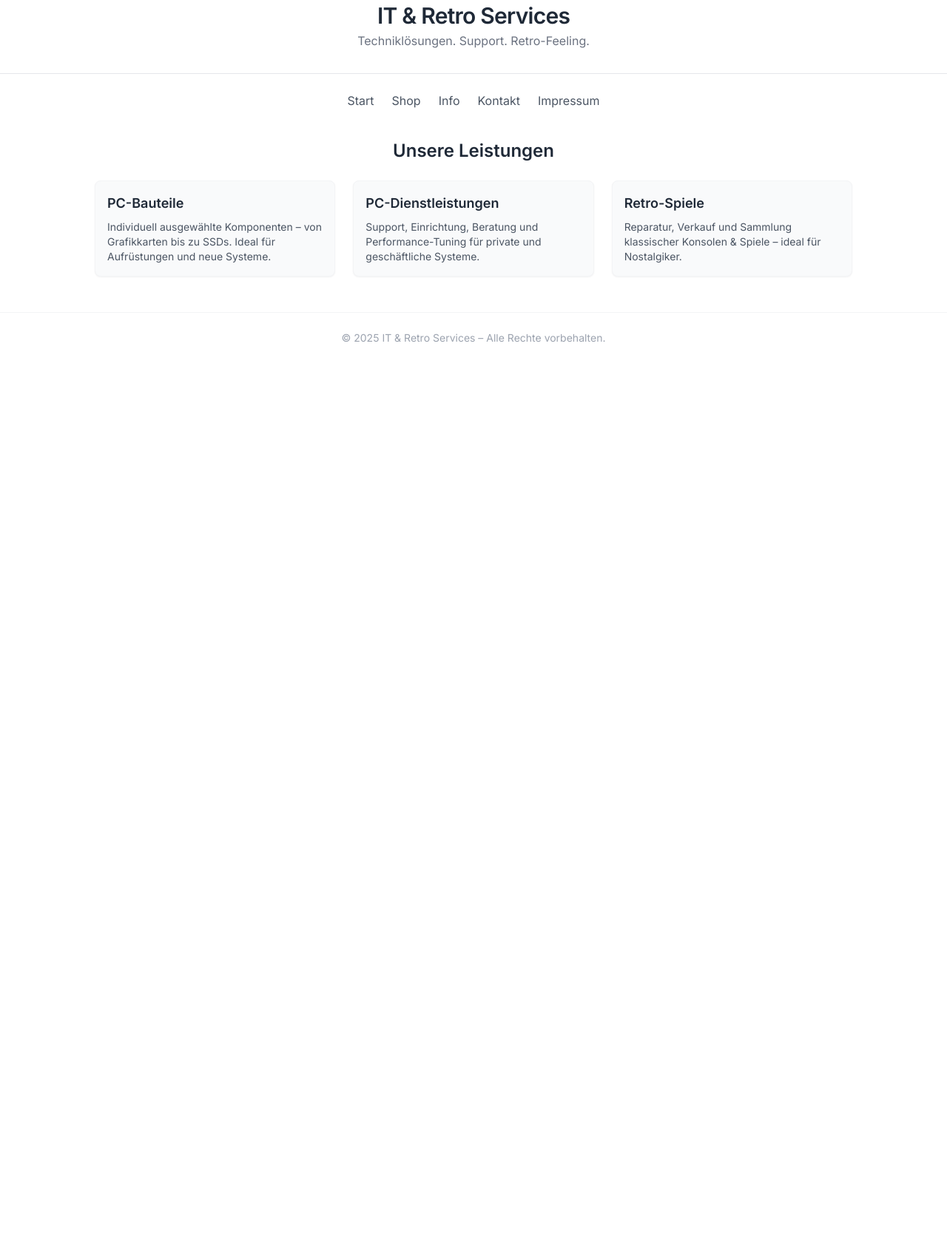
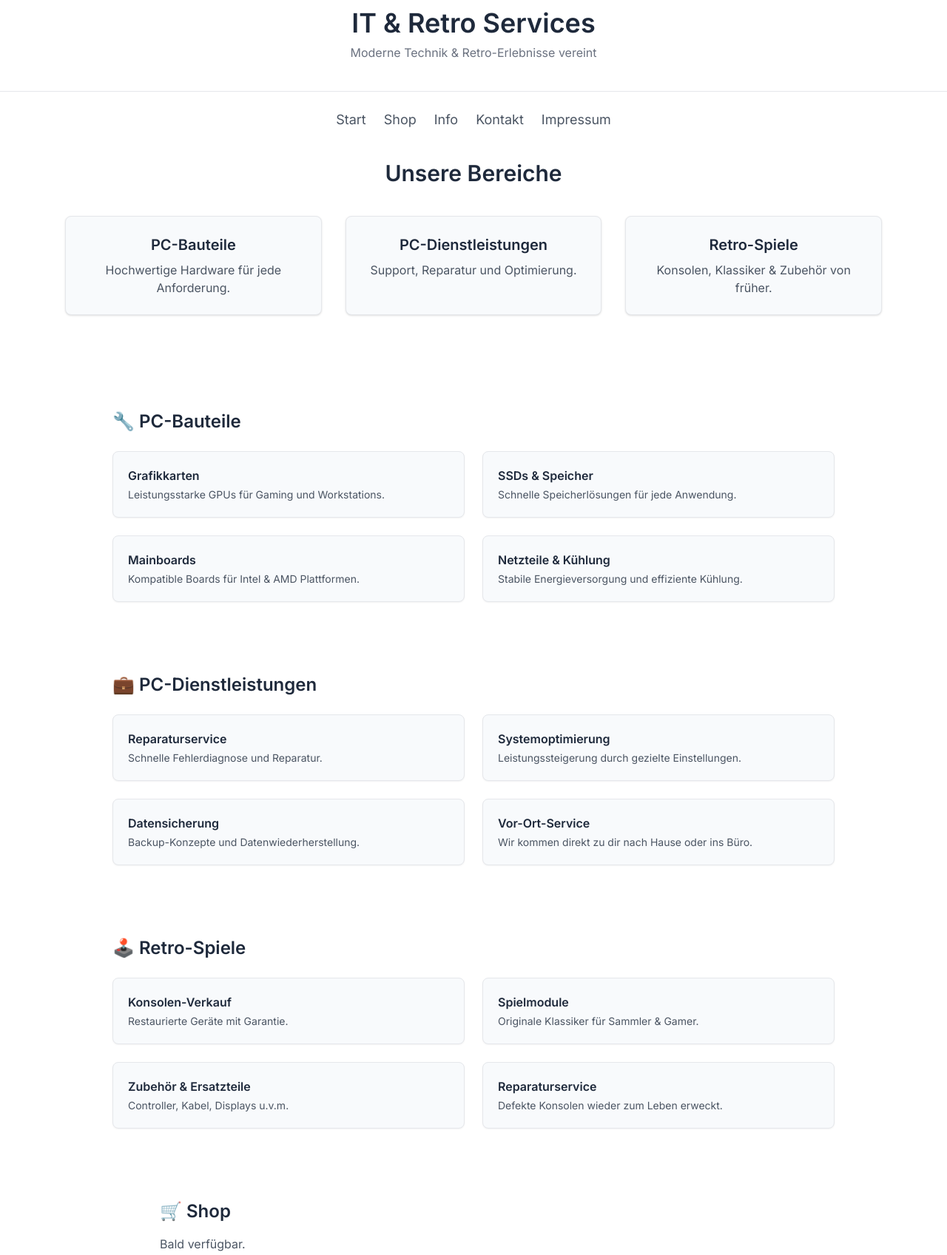
Before and after one commit to davosiebenacht11/website, a plain HTML site: page index.html in a window 1280 px wide. Shown: the part 29-1726 px from the top of the page at 74% size. Before the commit the page ends 800 px from the top, so only its background shows below. Drawn offline with nearby package versions, Linux system fonts and the light colour scheme.

Commit message:
Update index.html

```diff
--- a/index.html
+++ b/index.html
@@ -10,9 +10,9 @@
       theme: {
         extend: {
           colors: {
-            primary: "#2563eb",
-            lightGray: "#f9fafb",
-            darkText: "#1f2937"
+            primary: "#3b82f6",
+            light: "#f8fafc",
+            darkText: "#1e293b"
           },
           fontFamily: {
             sans: ["Inter", "sans-serif"]
@@ -23,122 +23,149 @@
   </script>
   <link href="https://fonts.googleapis.com/css2?family=Inter:wght@400;600&display=swap" rel="stylesheet">
   <style>
-    .tab-content { display: none; }
-    .tab-content.active { display: block; }
+    html {
+      scroll-behavior: smooth;
+    }
   </style>
 </head>
-<body class="bg-white text-darkText font-sans antialiased">
+<body class="bg-white text-darkText font-sans">
 
   <!-- Header -->
-  <header class="text-center py-8 border-b border-gray-200">
-    <h1 class="text-3xl font-semibold tracking-tight">IT & Retro Services</h1>
-    <p class="text-gray-500 mt-1">Techniklösungen. Support. Retro-Feeling.</p>
+  <header class="text-center py-10 border-b border-gray-200">
+    <h1 class="text-4xl font-semibold">IT & Retro Services</h1>
+    <p class="text-gray-500 mt-2">Moderne Technik & Retro-Erlebnisse vereint</p>
   </header>
 
   <!-- Navigation -->
-  <nav class="flex justify-center mt-6 mb-10 gap-6 text-gray-600 text-base">
-    <button onclick="switchTab('home')" class="hover:text-primary transition">Start</button>
-    <button onclick="switchTab('shop')" class="hover:text-primary transition">Shop</button>
-    <button onclick="switchTab('info')" class="hover:text-primary transition">Info</button>
-    <button onclick="switchTab('kontakt')" class="hover:text-primary transition">Kontakt</button>
-    <button onclick="switchTab('impressum')" class="hover:text-primary transition">Impressum</button>
+  <nav class="flex justify-center mt-6 mb-10 gap-6 text-gray-600 text-lg">
+    <a href="#home" class="hover:text-primary">Start</a>
+    <a href="#shop" class="hover:text-primary">Shop</a>
+    <a href="#info" class="hover:text-primary">Info</a>
+    <a href="#kontakt" class="hover:text-primary">Kontakt</a>
+    <a href="#impressum" class="hover:text-primary">Impressum</a>
   </nav>
 
-  <!-- Inhalt -->
-  <main class="px-4 md:px-16 max-w-6xl mx-auto">
+  <!-- Startseite -->
+  <section id="home" class="max-w-6xl mx-auto px-6 mb-20">
+    <h2 class="text-3xl font-semibold text-center mb-10">Unsere Bereiche</h2>
+    <div class="grid md:grid-cols-3 gap-8">
 
-    <!-- Startseite -->
-    <section id="home" class="tab-content active">
-      <h2 class="text-2xl font-semibold mb-6 text-center">Unsere Leistungen</h2>
-      <div class="grid grid-cols-1 md:grid-cols-3 gap-6">
+      <a href="#bauteile" class="block bg-light p-6 rounded-lg shadow hover:shadow-lg transition border border-gray-200 hover:border-primary text-center">
+        <h3 class="text-xl font-semibold mb-2">PC-Bauteile</h3>
+        <p class="text-gray-600 text-base">Hochwertige Hardware für jede Anforderung.</p>
+      </a>
 
-        <!-- Block 1 -->
-        <div class="bg-lightGray rounded-lg p-4 shadow-sm hover:shadow-md transition border border-gray-100">
-          <h3 class="text-lg font-semibold mb-2">PC-Bauteile</h3>
-          <p class="text-sm text-gray-600">Individuell ausgewählte Komponenten – von Grafikkarten bis zu SSDs. Ideal für Aufrüstungen und neue Systeme.</p>
-        </div>
+      <a href="#dienstleistungen" class="block bg-light p-6 rounded-lg shadow hover:shadow-lg transition border border-gray-200 hover:border-primary text-center">
+        <h3 class="text-xl font-semibold mb-2">PC-Dienstleistungen</h3>
+        <p class="text-gray-600 text-base">Support, Reparatur und Optimierung.</p>
+      </a>
 
-        <!-- Block 2 -->
-        <div class="bg-lightGray rounded-lg p-4 shadow-sm hover:shadow-md transition border border-gray-100">
-          <h3 class="text-lg font-semibold mb-2">PC-Dienstleistungen</h3>
-          <p class="text-sm text-gray-600">Support, Einrichtung, Beratung und Performance-Tuning für private und geschäftliche Systeme.</p>
-        </div>
+      <a href="#retro" class="block bg-light p-6 rounded-lg shadow hover:shadow-lg transition border border-gray-200 hover:border-primary text-center">
+        <h3 class="text-xl font-semibold mb-2">Retro-Spiele</h3>
+        <p class="text-gray-600 text-base">Konsolen, Klassiker & Zubehör von früher.</p>
+      </a>
 
-        <!-- Block 3 -->
-        <div class="bg-lightGray rounded-lg p-4 shadow-sm hover:shadow-md transition border border-gray-100">
-          <h3 class="text-lg font-semibold mb-2">Retro-Spiele</h3>
-          <p class="text-sm text-gray-600">Reparatur, Verkauf und Sammlung klassischer Konsolen & Spiele – ideal für Nostalgiker.</p>
-        </div>
+    </div>
+  </section>
 
+  <!-- Unterbereich: PC-Bauteile -->
+  <section id="bauteile" class="max-w-5xl mx-auto px-6 py-12">
+    <h2 class="text-2xl font-semibold mb-6">🔧 PC-Bauteile</h2>
+    <div class="grid md:grid-cols-2 gap-6">
+      <div class="bg-light p-5 rounded-lg border border-gray-200 shadow-sm">
+        <h3 class="font-semibold mb-1">Grafikkarten</h3>
+        <p class="text-gray-600 text-sm">Leistungsstarke GPUs für Gaming und Workstations.</p>
       </div>
-    </section>
+      <div class="bg-light p-5 rounded-lg border border-gray-200 shadow-sm">
+        <h3 class="font-semibold mb-1">SSDs & Speicher</h3>
+        <p class="text-gray-600 text-sm">Schnelle Speicherlösungen für jede Anwendung.</p>
+      </div>
+      <div class="bg-light p-5 rounded-lg border border-gray-200 shadow-sm">
+        <h3 class="font-semibold mb-1">Mainboards</h3>
+        <p class="text-gray-600 text-sm">Kompatible Boards für Intel & AMD Plattformen.</p>
+      </div>
+      <div class="bg-light p-5 rounded-lg border border-gray-200 shadow-sm">
+        <h3 class="font-semibold mb-1">Netzteile & Kühlung</h3>
+        <p class="text-gray-600 text-sm">Stabile Energieversorgung und effiziente Kühlung.</p>
+      </div>
+    </div>
+  </section>
 
-    <!-- Shop -->
-    <section id="shop" class="tab-content">
-      <h2 class="text-2xl font-semibold mb-6">Shop</h2>
-      <div class="grid md:grid-cols-2 gap-6">
-        <div class="bg-lightGray p-4 rounded border border-gray-100 shadow-sm">
-          <h3 class="font-medium text-base mb-1">MSI RTX 4070</h3>
-          <p class="text-sm text-gray-600 mb-2">Top-GPU für Gamer & Creator.</p>
-          <button class="text-sm bg-primary text-white px-3 py-1 rounded hover:bg-blue-600 transition">Kaufen</button>
-        </div>
-        <div class="bg-lightGray p-4 rounded border border-gray-100 shadow-sm">
-          <h3 class="font-medium text-base mb-1">Game Boy Color – Gelb</h3>
-          <p class="text-sm text-gray-600 mb-2">Restauriert mit Garantie.</p>
-          <button class="text-sm bg-primary text-white px-3 py-1 rounded hover:bg-blue-600 transition">Kaufen</button>
-        </div>
+  <!-- Unterbereich: Dienstleistungen -->
+  <section id="dienstleistungen" class="max-w-5xl mx-auto px-6 py-12">
+    <h2 class="text-2xl font-semibold mb-6">💼 PC-Dienstleistungen</h2>
+    <div class="grid md:grid-cols-2 gap-6">
+      <div class="bg-light p-5 rounded-lg border border-gray-200 shadow-sm">
+        <h3 class="font-semibold mb-1">Reparaturservice</h3>
+        <p class="text-gray-600 text-sm">Schnelle Fehlerdiagnose und Reparatur.</p>
       </div>
-    </section>
+      <div class="bg-light p-5 rounded-lg border border-gray-200 shadow-sm">
+        <h3 class="font-semibold mb-1">Systemoptimierung</h3>
+        <p class="text-gray-600 text-sm">Leistungssteigerung durch gezielte Einstellungen.</p>
+      </div>
+      <div class="bg-light p-5 rounded-lg border border-gray-200 shadow-sm">
+        <h3 class="font-semibold mb-1">Datensicherung</h3>
+        <p class="text-gray-600 text-sm">Backup-Konzepte und Datenwiederherstellung.</p>
+      </div>
+      <div class="bg-light p-5 rounded-lg border border-gray-200 shadow-sm">
+        <h3 class="font-semibold mb-1">Vor-Ort-Service</h3>
+        <p class="text-gray-600 text-sm">Wir kommen direkt zu dir nach Hause oder ins Büro.</p>
+      </div>
+    </div>
+  </section>
 
-    <!-- Info -->
-    <section id="info" class="tab-content">
-      <h2 class="text-2xl font-semibold mb-4">Über Uns</h2>
-      <p class="text-gray-600 max-w-2xl leading-relaxed">
-        Wir bieten professionelle IT-Dienstleistungen mit Leidenschaft für Technik und Gaming. Ob aktuelle Hardware oder klassische Konsolen – wir vereinen technisches Know-how mit einer Liebe zur Vergangenheit.
-      </p>
-    </section>
+  <!-- Unterbereich: Retro-Spiele -->
+  <section id="retro" class="max-w-5xl mx-auto px-6 py-12">
+    <h2 class="text-2xl font-semibold mb-6">🕹️ Retro-Spiele</h2>
+    <div class="grid md:grid-cols-2 gap-6">
+      <div class="bg-light p-5 rounded-lg border border-gray-200 shadow-sm">
+        <h3 class="font-semibold mb-1">Konsolen-Verkauf</h3>
+        <p class="text-gray-600 text-sm">Restaurierte Geräte mit Garantie.</p>
+      </div>
+      <div class="bg-light p-5 rounded-lg border border-gray-200 shadow-sm">
+        <h3 class="font-semibold mb-1">Spielmodule</h3>
+        <p class="text-gray-600 text-sm">Originale Klassiker für Sammler & Gamer.</p>
+      </div>
+      <div class="bg-light p-5 rounded-lg border border-gray-200 shadow-sm">
+        <h3 class="font-semibold mb-1">Zubehör & Ersatzteile</h3>
+        <p class="text-gray-600 text-sm">Controller, Kabel, Displays u.v.m.</p>
+      </div>
+      <div class="bg-light p-5 rounded-lg border border-gray-200 shadow-sm">
+        <h3 class="font-semibold mb-1">Reparaturservice</h3>
+        <p class="text-gray-600 text-sm">Defekte Konsolen wieder zum Leben erweckt.</p>
+      </div>
+    </div>
+  </section>
 
-    <!-- Kontakt -->
-    <section id="kontakt" class="tab-content">
-      <h2 class="text-2xl font-semibold mb-4">Kontakt</h2>
-      <form class="bg-lightGray p-6 rounded border border-gray-100 max-w-lg shadow-sm space-y-4">
-        <div>
-          <label class="block text-sm text-gray-700 mb-1">Name</label>
-          <input type="text" class="w-full p-2 border border-gray-300 rounded text-sm" />
-        </div>
-        <div>
-          <label class="block text-sm text-gray-700 mb-1">Nachricht</label>
-          <textarea class="w-full p-2 border border-gray-300 rounded text-sm"></textarea>
-        </div>
-        <button class="bg-primary text-white px-4 py-2 text-sm rounded hover:bg-blue-600 transition">Nachricht senden</button>
-      </form>
-    </section>
+  <!-- Optional: Weitere Sektionen (Platzhalter) -->
+  <section id="shop" class="max-w-4xl mx-auto px-6 py-12">
+    <h2 class="text-2xl font-semibold mb-4">🛒 Shop</h2>
+    <p class="text-gray-600">Bald verfügbar.</p>
+  </section>
 
-    <!-- Impressum -->
-    <section id="impressum" class="tab-content">
-      <h2 class="text-2xl font-semibold mb-4">Impressum</h2>
-      <p class="text-sm text-gray-600 leading-relaxed">
-        Max Mustermann<br>
-        Musterstraße 1<br>
-        12345 Musterstadt<br>
-        Deutschland<br><br>
-        E-Mail: kontakt@example.com
-      </p>
-    </section>
+  <section id="info" class="max-w-4xl mx-auto px-6 py-12">
+    <h2 class="text-2xl font-semibold mb-4">ℹ️ Info</h2>
+    <p class="text-gray-600">Wir sind ein IT-Service-Unternehmen mit Spezialisierung auf Gaming-Hardware & Retro-Technik.</p>
+  </section>
 
-  </main>
+  <section id="kontakt" class="max-w-4xl mx-auto px-6 py-12">
+    <h2 class="text-2xl font-semibold mb-4">✉️ Kontakt</h2>
+    <p class="text-gray-600">E-Mail: kontakt@deineseite.de</p>
+  </section>
 
-  <!-- Footer -->
-  <footer class="text-center text-sm text-gray-400 mt-12 py-6 border-t border-gray-100">
-    &copy; 2025 IT & Retro Services – Alle Rechte vorbehalten.
+  <section id="impressum" class="max-w-4xl mx-auto px-6 py-12">
+    <h2 class="text-2xl font-semibold mb-4">📄 Impressum</h2>
+    <p class="text-gray-600 text-sm">
+      Max Mustermann<br>
+      Musterstraße 1<br>
+      12345 Musterstadt<br>
+      E-Mail: kontakt@deineseite.de
+    </p>
+  </section>
+
+  <footer class="text-center text-sm text-gray-400 mt-16 py-6 border-t border-gray-100">
+    &copy; 2025 IT & Retro Services
   </footer>
-
-  <script>
-    function switchTab(tabId) {
-      document.querySelectorAll('.tab-content').forEach(el => el.classList.remove('active'));
-      document.getElementById(tabId).classList.add('active');
-    }
-  </script>
 
 </body>
 </html>
```
